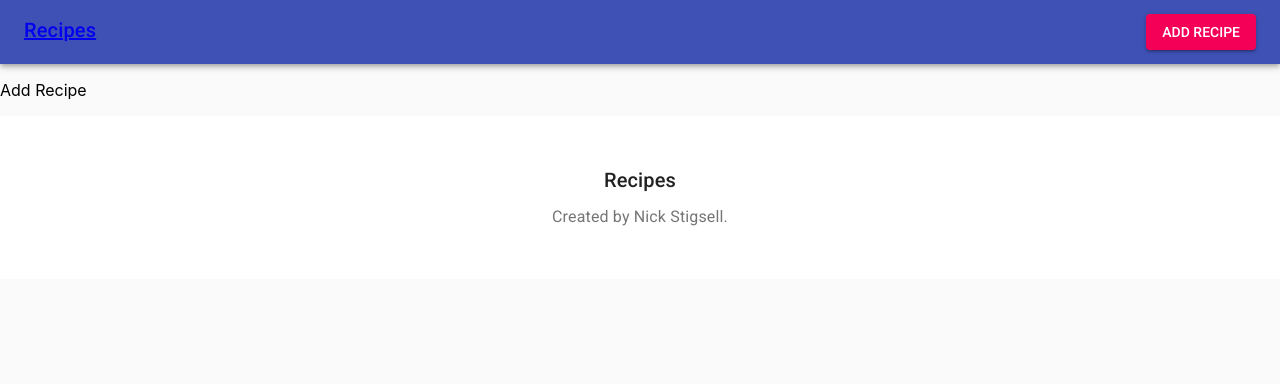
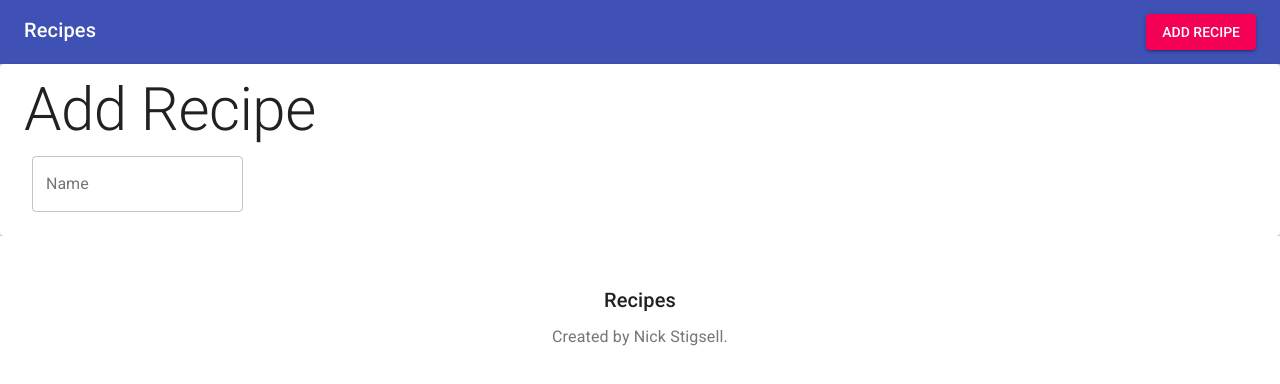
Before and after one commit to stigsell/recipes, a React (Create React App) app: page /add-recipe in a window 1280 px wide. Shown: the top 384 px of the page. Built offline with nearby package versions, Linux system fonts and the light colour scheme.

Commit message:
Added name textbox to add recipe page

```diff
--- a/src/AddRecipe.js
+++ b/src/AddRecipe.js
@@ -1,11 +1,82 @@
 import React, { Component } from 'react';
+import PropTypes from 'prop-types';
+import classNames from 'classnames';
+import Button from '@material-ui/core/Button';
+import Divider from '@material-ui/core/Divider';
+import Grid from '@material-ui/core/Grid';
+import Paper from '@material-ui/core/Paper';
+import TextField from '@material-ui/core/TextField';
+import Typography from '@material-ui/core/Typography';
+import { withStyles } from '@material-ui/core/styles';
+
+const styles = theme => ({
+	root: {
+	    ...theme.mixins.gutters(),
+	    paddingTop: theme.spacing.unit * 2,
+	    paddingBottom: theme.spacing.unit * 2,
+  	},
+  	container: {
+    	display: 'flex',
+    	flexWrap: 'wrap',
+  	},
+  	textField: {
+    	marginLeft: theme.spacing.unit,
+    	marginRight: theme.spacing.unit,
+  	},
+	layout: {
+		width: 'auto',
+		marginLeft: theme.spacing.unit * 3,
+		marginRight: theme.spacing.unit * 3,
+		[theme.breakpoints.up(1100 + theme.spacing.unit * 3 * 2)]: {
+			width: 1100,
+			marginLeft: 'auto',
+			marginRight: 'auto',
+		},
+	},
+});
 
 class AddRecipe extends Component {
+  state = {
+  	name: "",
+  }
+
+  handleChange = name => event => {
+    this.setState({
+      [name]: event.target.value,
+    });
+  };
+
   render() {
     return(
-    	<p>Add Recipe</p>
+          // <div className={this.props.classes.layout}>
+          <div>
+          	<Paper className={this.props.classes.root} elevation={1}>
+            	<Grid container spacing={16}>
+            		<Grid item xs={12}>
+	              		<Typography component="h1" variant="h2">Add Recipe</Typography>
+
+	              		<form className={this.props.classes.container} noValidate autoComplete="off">
+	              			<TextField
+					        	id="standard-with-placeholder"
+					        	label="Name"
+					        	className={this.props.classes.textField}
+					        	value={this.state.name}
+					        	onChange={this.handleChange('name')}
+					        	margin="normal"
+					        	variant="outlined"
+					        />
+              			</form>
+              		</Grid>
+            	</Grid>
+            </Paper>
+          </div>
+          // </div>
     	);
   }
 }
 
-export default AddRecipe;
+AddRecipe.propTypes = {
+  classes: PropTypes.object.isRequired,
+};
+
+export default withStyles(styles)(AddRecipe);
--- a/src/Menu.js
+++ b/src/Menu.js
@@ -16,6 +16,7 @@ const styles = theme => ({
   },
   grow: {
   	flexGrow: 1,
+  	textDecoration: 'none',
   },
 });
 
@@ -31,12 +32,12 @@ class Menu extends React.Component {
 				<Toolbar>
 					<Grid justify="space-between" container spacing={24}>
 						<Grid item>
-							<Typography variant="h6" color="inherit" className={this.props.classes.grow}>
-								<Link to='/'>Recipes</Link>
+							<Typography variant="h6" color="inherit" component={Link} to="/" className={this.props.classes.grow}>
+								Recipes
 							</Typography>
 						</Grid>
 						<Grid item>
-							<Button color="secondary" variant="contained">Add Recipe</Button>
+							<Button color="secondary" variant="contained" component={Link} to="/add-recipe">Add Recipe</Button>
 						</Grid>
 					</Grid>
 				</Toolbar>
```
